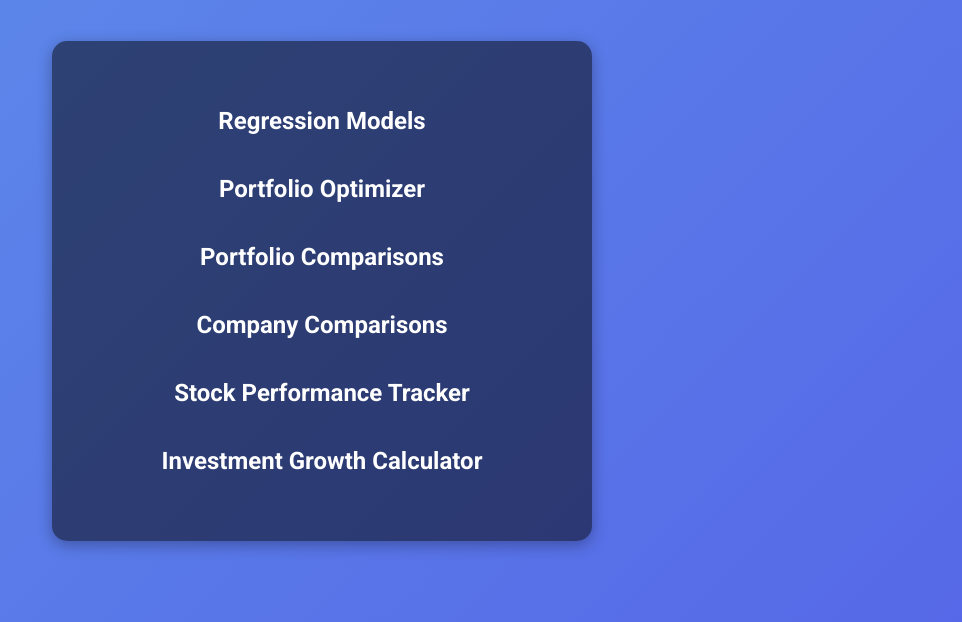
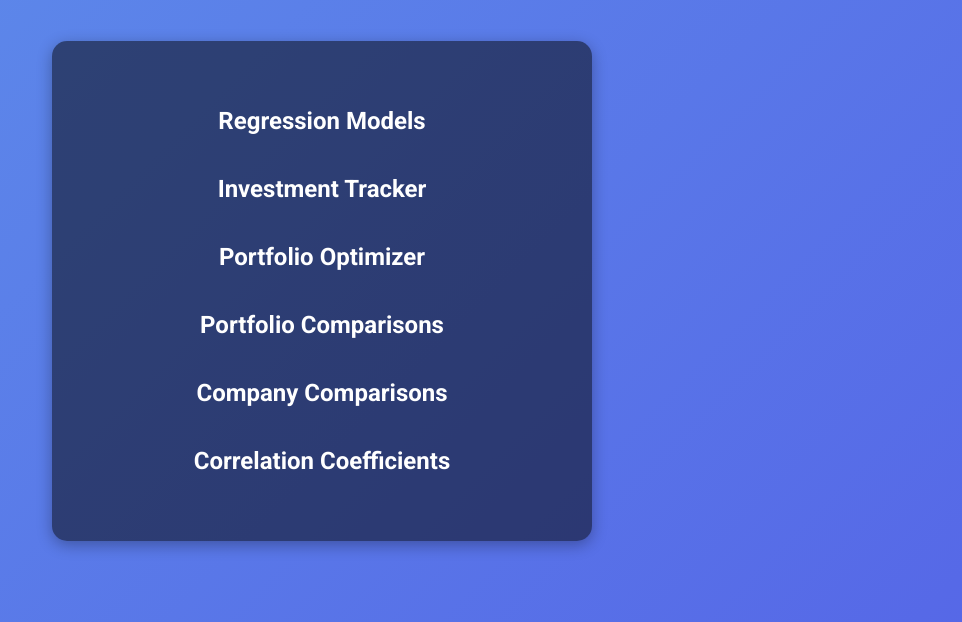
Before and after one commit to JTtryingtoCode/AssetAnalysis, a Flask app: page / in a window 1280 px wide. Shown: the part 178-800 px from the top of the page, without its empty margins (318-1280 px from the left). Run offline with Flask 3, Linux system fonts and the light colour scheme.

Commit message:
Update index.html

```diff
--- a/templates/index.html
+++ b/templates/index.html
@@ -122,11 +122,11 @@
     <nav>
         <ul>
             <li><a href="regression">Regression Models</a></li>
+            <li><a href="investment_tracker">Investment Tracker</a></li>
             <li><a href="portfolio_optimizer">Portfolio Optimizer</a></li>
             <li><a href="portfolio_comparisons">Portfolio Comparisons</a></li>
             <li><a href="company_comparisons">Company Comparisons</a></li>
-            <li><a href="stock_price_performance">Stock Performance Tracker</a></li>
-            <li><a href="investment_growth">Investment Growth Calculator</a></li>
+            <li><a href="correlation_matrix">Correlation Coefficients</a></li>
         </ul>
     </nav>
     <div class="message" id="message"></div>
```
